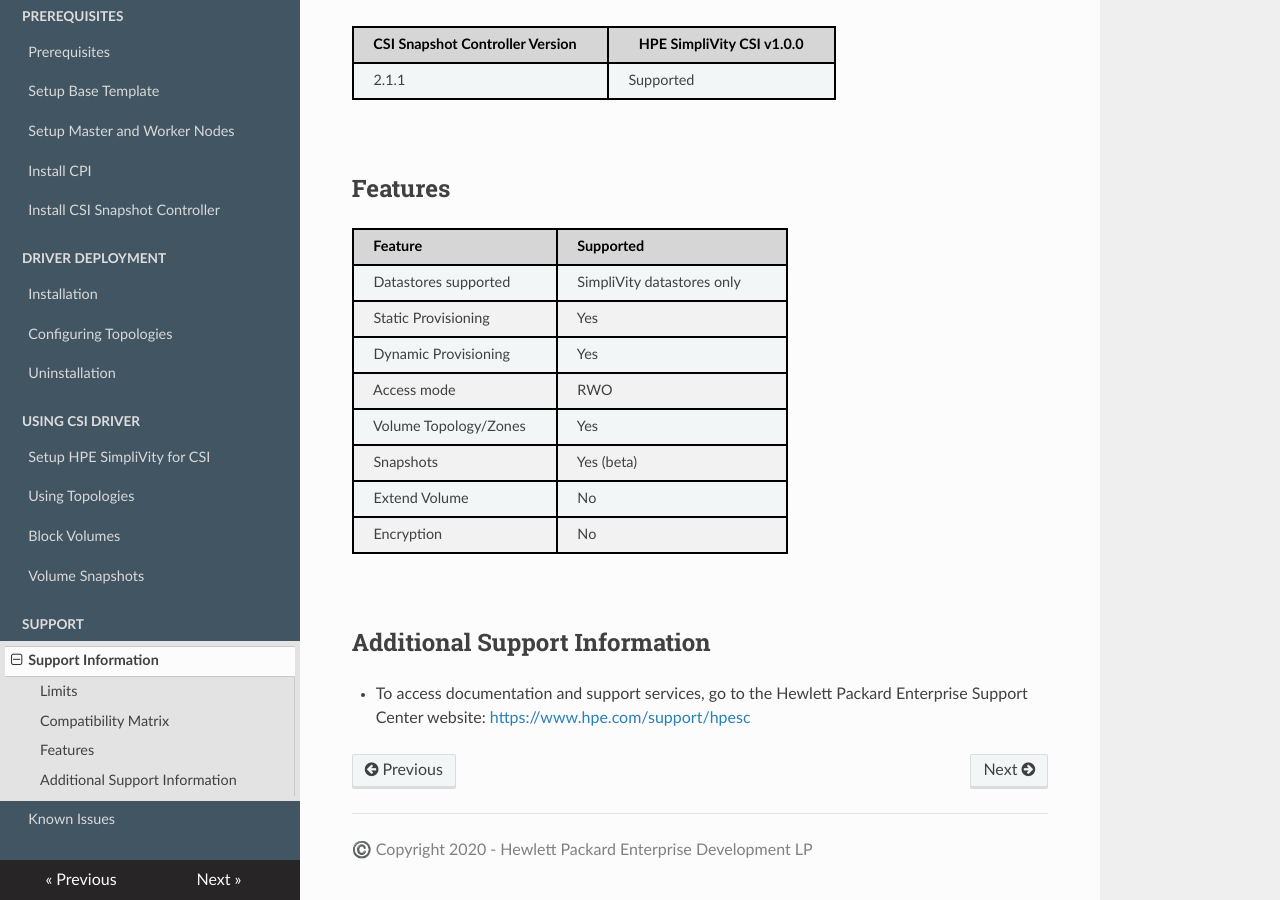
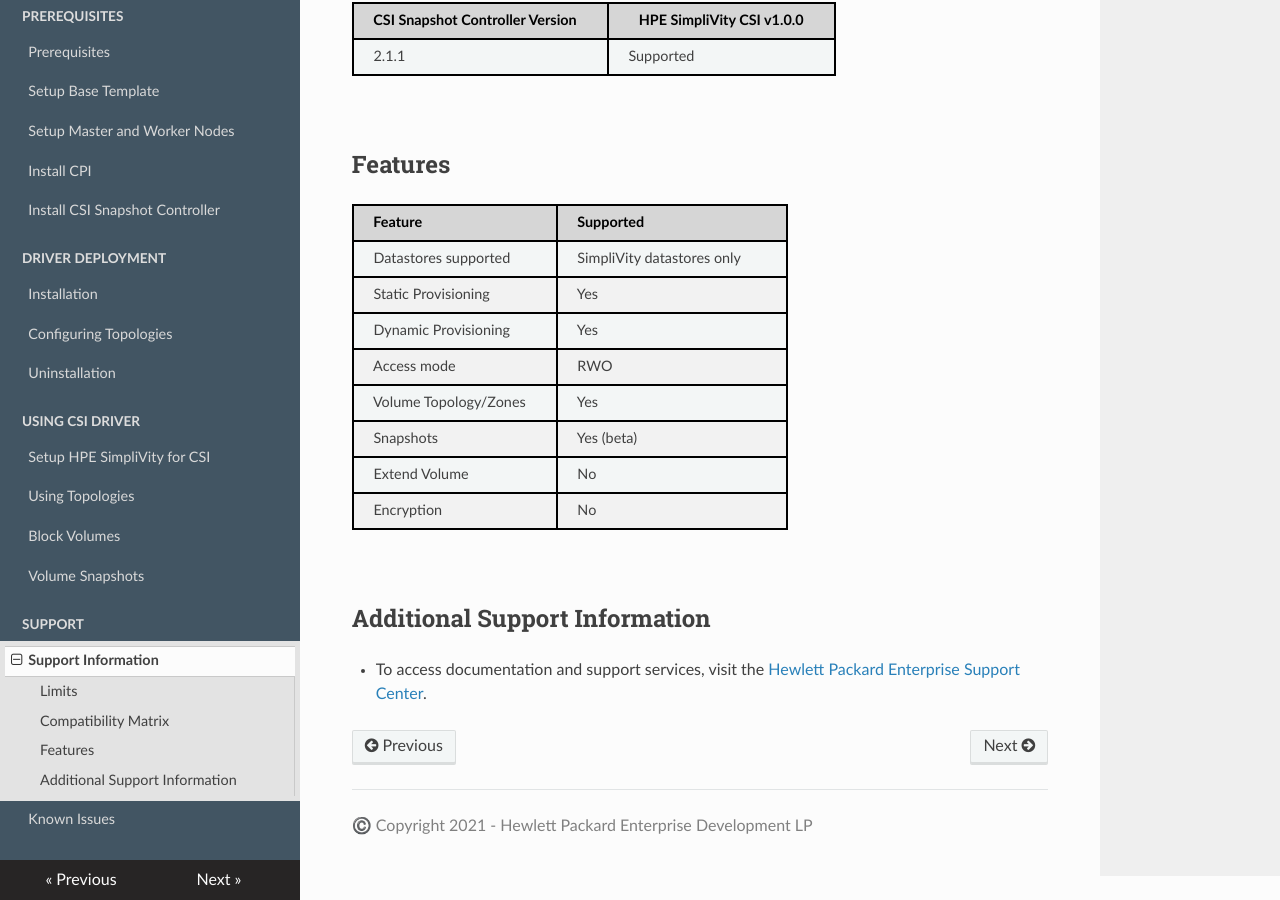
Before and after one commit to HewlettPackard/simplivity-vsphere-csi-driver, an MkDocs documentation site: the page built from docs/support-information.md, in a window 1280 px wide and 900 px high, scrolled down 1680 px. Built offline with MkDocs 1.6.1, drawn with Linux system fonts in a browser that asks for light colours; nearby versions of some CDN libraries.

Commit message:
Documentation Changes for v1.0.0 Release

```diff
--- a/docs/support-information.md
+++ b/docs/support-information.md
@@ -5,7 +5,6 @@
 
 Consult the HPE OmniStack documentation for VM limits, which applies to persistent volumes (PV) as well. The limits may be more restrictive depending on the hardware configuration.
 
-<br>
 **Note:** Only a single vCenter is supported by HPE SimpliVity CSI Driver for vSphere. Make sure Kubernetes node VMs do not spread across multiple vCenter servers.
 
 ## Compatibility Matrix <a id="compatibility_matrix"></a>
@@ -79,4 +78,4 @@ The following table describes compatibility of the HPE SimpliVity CSI driver for
 
 ## Additional Support Information
 
-* To access documentation and support services, go to the Hewlett Packard Enterprise Support Center website: [https://www.hpe.com/support/hpesc](https://www.hpe.com/support/hpesc)
+* To access documentation and support services, visit the [Hewlett Packard Enterprise Support Center](https://www.hpe.com/support/hpesc).
--- a/mkdocs.yml
+++ b/mkdocs.yml
@@ -1,5 +1,5 @@
 site_name: HPE SimpliVity VMware CSI Driver
-copyright: ©️ Copyright 2020 - Hewlett Packard Enterprise Development LP
+copyright: ©️ Copyright 2021 - Hewlett Packard Enterprise Development LP
 
 theme:
     name: readthedocs
```
Also changed, not shown: README.md (+1 -1 lines), docs/using-topologies.md (+1 -1 lines).
